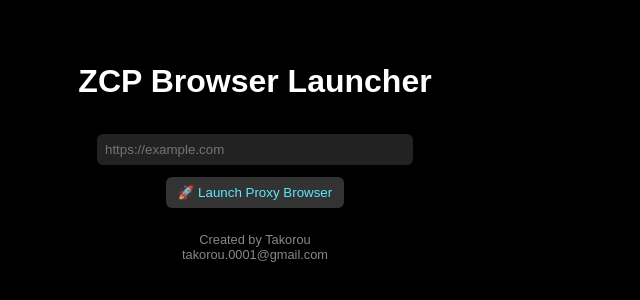
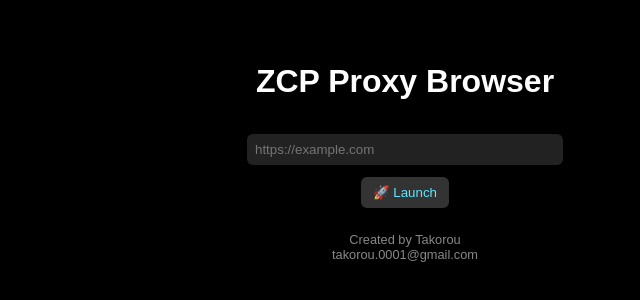
Before and after one commit to kotopiro/zcp.github.io, a plain HTML site: page public/index.html in a window 1280 px wide. Shown: the part 242-542 px from the top of the page, without its empty margins (385-1025 px from the left). Drawn offline with Linux system fonts and the light colour scheme.

Commit message:
Update index.html

```diff
--- a/public/index.html
+++ b/public/index.html
@@ -2,14 +2,15 @@
 <html lang="ja">
 <head>
 <meta charset="UTF-8">
-<title>ZCP Browser Launcher</title>
+<title>ZCP Proxy Browser</title>
 <link rel="stylesheet" href="style.css">
 </head>
 <body>
+<canvas id="starfield"></canvas>
 <main class="launch-wrap">
-  <h1>ZCP Browser Launcher</h1>
+  <h1>ZCP Proxy Browser</h1>
   <input id="launch-url" type="text" placeholder="https://example.com">
-  <button id="launch-btn">🚀 Launch Proxy Browser</button>
+  <button id="launch-btn">🚀 Launch</button>
   <p class="credits">Created by Takorou<br>takorou.0001@gmail.com</p>
 </main>
 <script type="module" src="script.js"></script>
```
